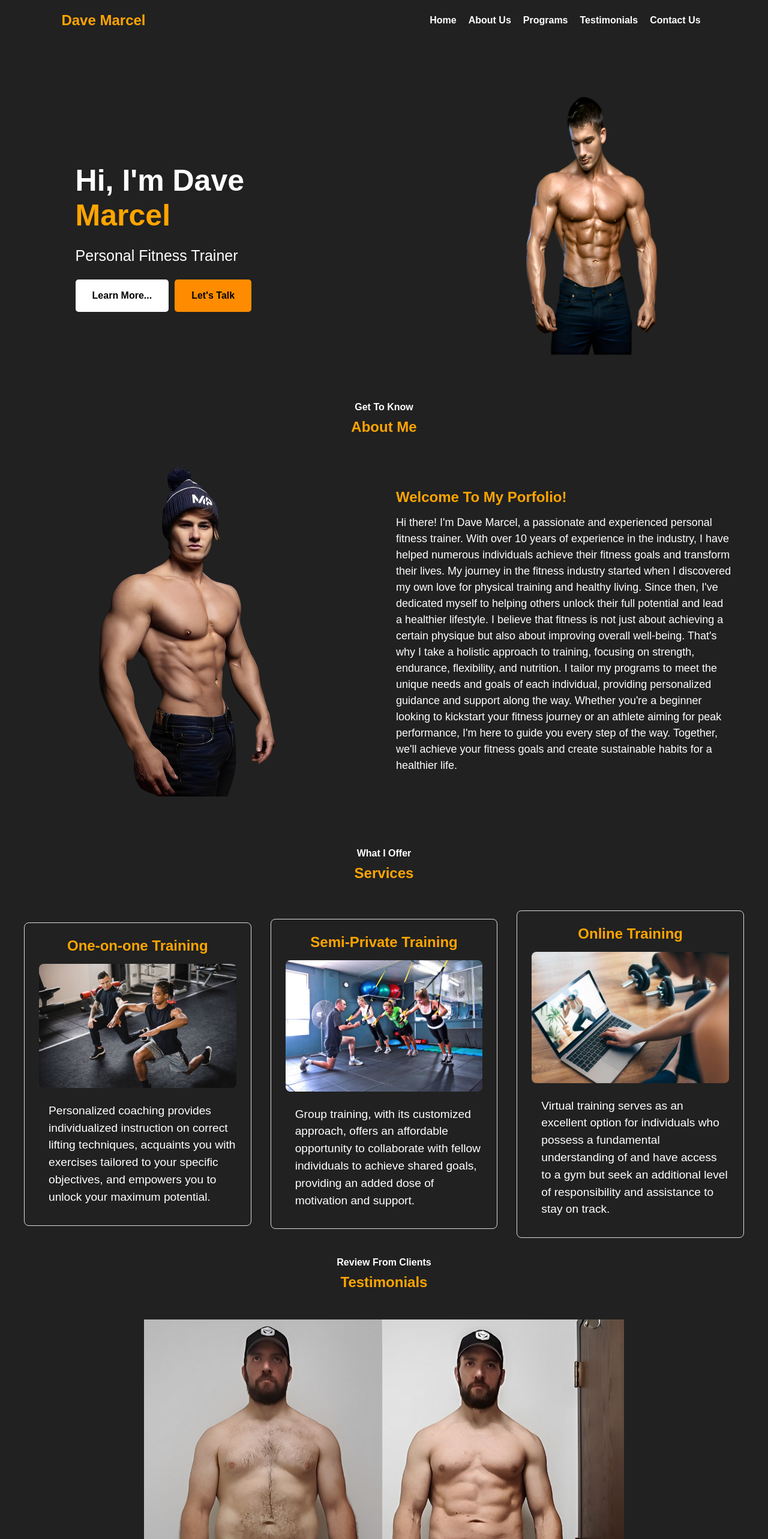
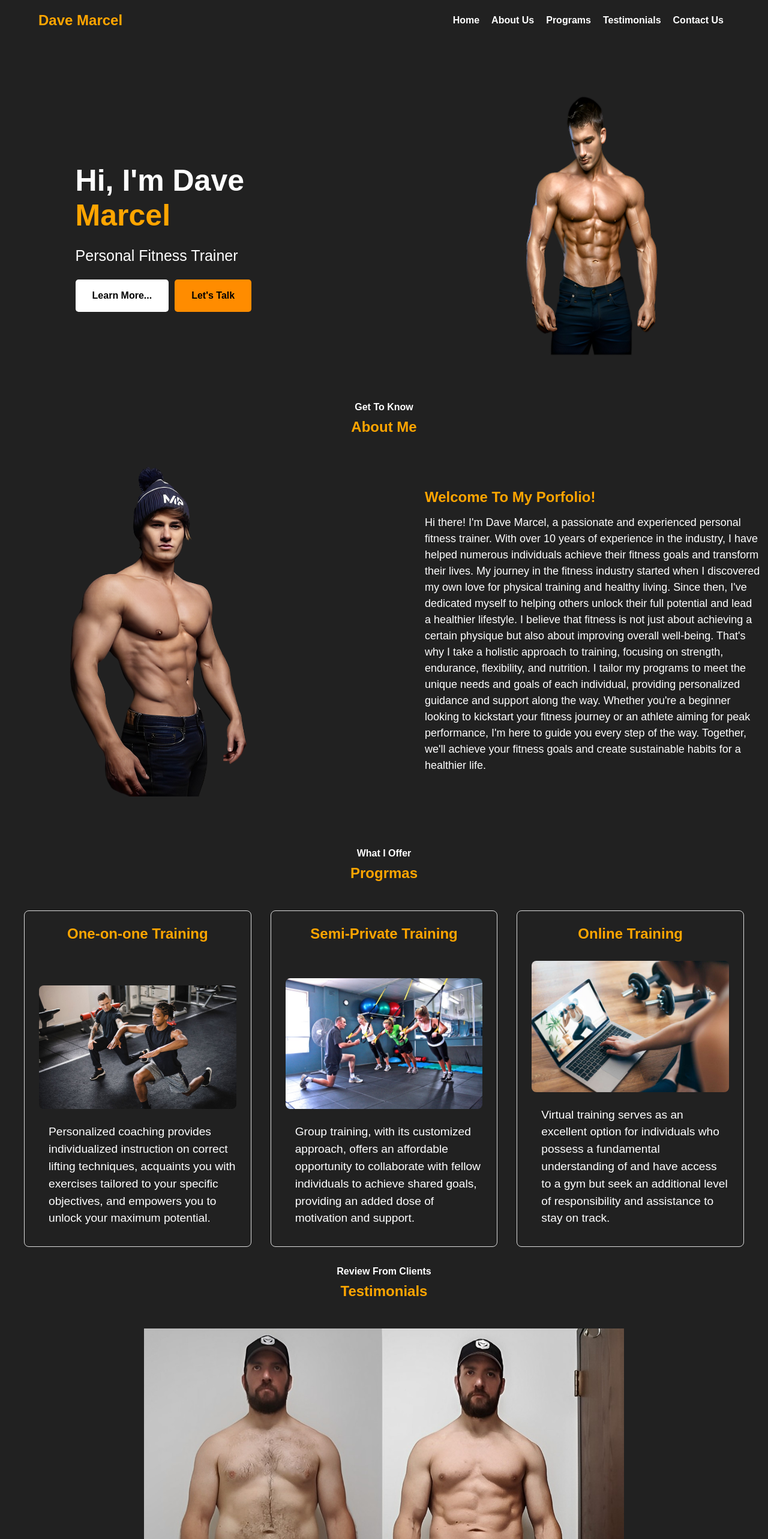
Before and after one commit to GulzaibAhmad/fitness-app, a React (Create React App) app: page / in a window 1280 px wide. Shown: the top 2566 px of the page at 60% size. Built offline with nearby package versions, Linux system fonts and the light colour scheme.

Commit message:
complete updated

```diff
--- a/src/components/about/about.css
+++ b/src/components/about/about.css
@@ -18,6 +18,7 @@ h2 {
   display: flex;
   justify-content: center;
   align-items: center;
+  gap: 8%;
 }
 
 .about__me {
@@ -53,6 +54,7 @@ p {
 @media screen and (max-width: 400px) {
   .container {
     flex-direction: column;
+    gap: 0;
   }
 
   .about__me {
@@ -68,6 +70,7 @@ p {
 @media screen and (min-width: 401px) and (max-width: 768px) {
   .container {
     flex-wrap: wrap;
+    gap: 0;
   }
 
   .about__me,
--- a/src/components/contact/Contact.css
+++ b/src/components/contact/Contact.css
@@ -15,7 +15,7 @@
   }
 
   form {
-    max-width: 400px;
+    max-width: 500px;
     margin: 0 auto;
   }
 
@@ -84,7 +84,7 @@
 
   @media screen and (min-width: 769px) and (max-width: 1024px) {
     form {
-      max-width: 800px;
+      max-width: 600px;
     }
 
     button[type="submit"] {
--- a/src/components/header/Header.js
+++ b/src/components/header/Header.js
@@ -29,9 +29,8 @@ export default function Header() {
           </ul>
         </div>
       </nav>
-
-      <Hero/>
     </div>
+    <Hero/>
     </header>
   );
 }
--- a/src/components/header/header.css
+++ b/src/components/header/header.css
@@ -4,13 +4,15 @@
 
 .nav {
   position: relative;
+  top: 0;
+  left: 0;
   width: 100%;
+  z-index: 9999;
 }
 
 nav {
-    position: sticky;
   display: flex;
-    width: 84%;
+  width: 90%;
   margin: auto;
   padding: 20px 0;
   align-items: center;
@@ -35,7 +37,7 @@
 }
 
 nav ul li a:hover {
-    color: red;
+  color: orange;
 }
 
 .logo {
@@ -48,10 +50,12 @@
 
 .nav-links {
   display: flex;
+  align-items: center;
 }
 
 /* Mobile Styles */
-  @media screen and (max-width: 1024px) {
+@media screen and (max-width: 400px), (min-width: 401px) and (max-width: 768px) {
+
   .hamburger-icon {
     display: block;
     position: relative;
@@ -60,9 +64,9 @@
 
   .nav-links {
     display: none;
-      position: absolute;
+    position: fixed;
     top: 100%;
-      height: 100%;
+    height: 100vh;
     left: 0;
     width: 100%;
     background-color: #212121;
@@ -83,12 +87,13 @@
     gap: 10px;
   }
 
-    .nav-links li {
+  .nav-links ul li {
     margin: 0;
   }
-
 }
 
 @media screen and (min-width: 769px) and (max-width: 1024px) {
-    /* Add your tablet-specific styles here */
+  nav {
+    width: 80%;
   }
+}
--- a/src/components/header/hero.css
+++ b/src/components/header/hero.css
@@ -72,7 +72,7 @@
     }
     @media screen and (max-width: 400px) {
       .details {
-        margin-top: 0;
+        margin-top: 5%;
         flex: 0 0 100%;
         padding: 30px;
         align-items: center;
@@ -101,7 +101,7 @@
         justify-content: center;
         align-items: center;
         gap: 20px;
-        margin-top: 0;
+        margin-top: 5%;
       }
 
       .details {
@@ -129,7 +129,7 @@
         justify-content: center;
         align-items: center;
         gap: 5%;
-        margin-top: 0;
+        margin-top: 5%;
       }
 
       h2 {
--- a/src/components/programs/Programs.js
+++ b/src/components/programs/Programs.js
@@ -8,7 +8,7 @@ export default function Programs() {
   return (
     <section id='programs'>
       <h5>What I Offer</h5>
-      <h2>Services</h2>
+      <h2>Progrmas</h2>
 
       <div className="container Program__container">
         <article className="program">
--- a/src/components/programs/programs.css
+++ b/src/components/programs/programs.css
@@ -16,10 +16,16 @@
   .program {
     border: 1px solid #ddd;
     border-radius: 0.5rem;
+    width: 100%;
+    height: 100%;
     padding: 1.5rem;
+    display: flex;
+    flex-direction: column;
+    justify-content: space-between;
     transition: var(--transition);
-    backface-visibility: hidden; /* Added backface-visibility property */
+    backface-visibility: hidden;
   }
+
 
   .program:hover {
     transform: translateY(-5px) scale(1.05);
```
Lines whose indentation alone changed are shown as unchanged.
